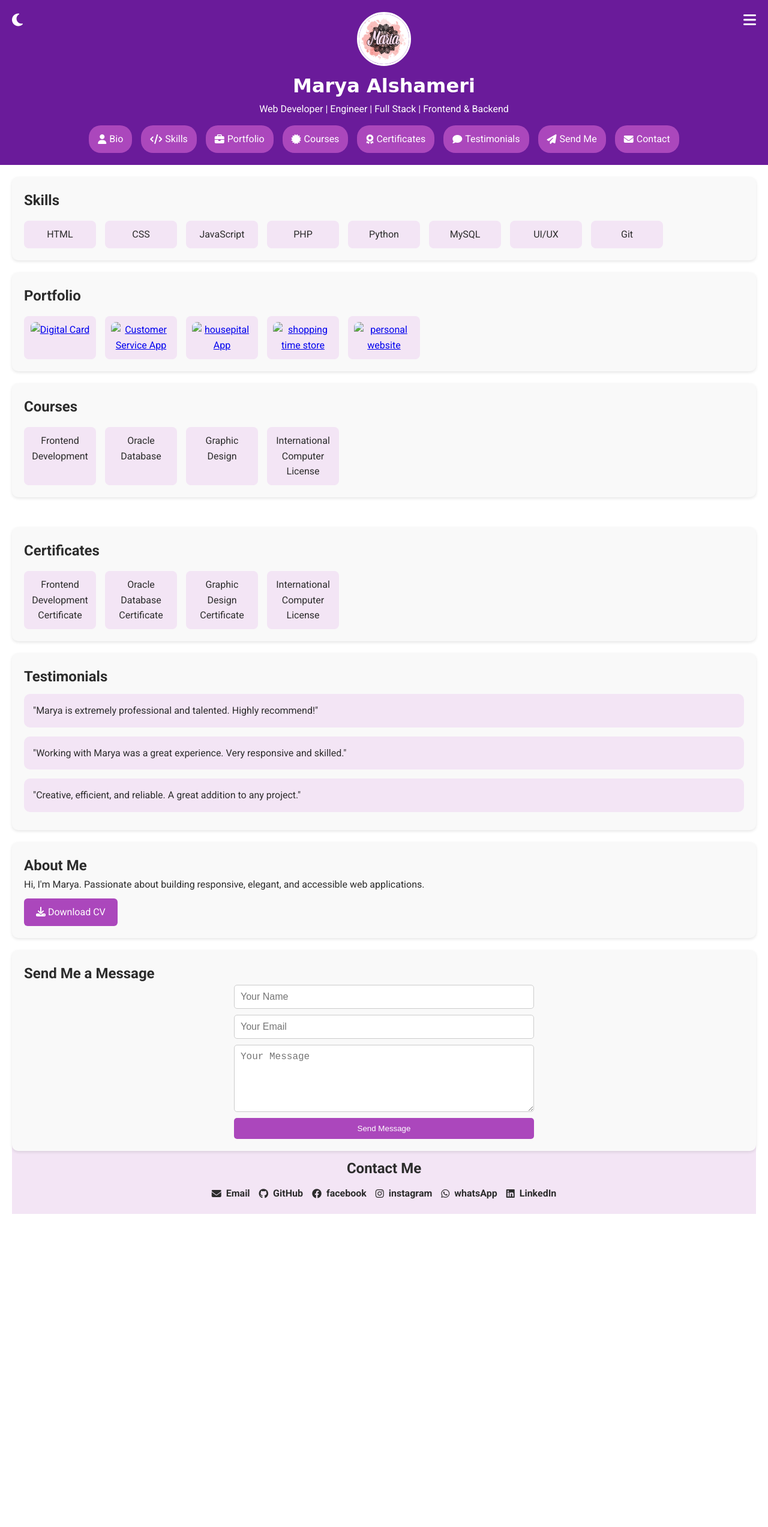
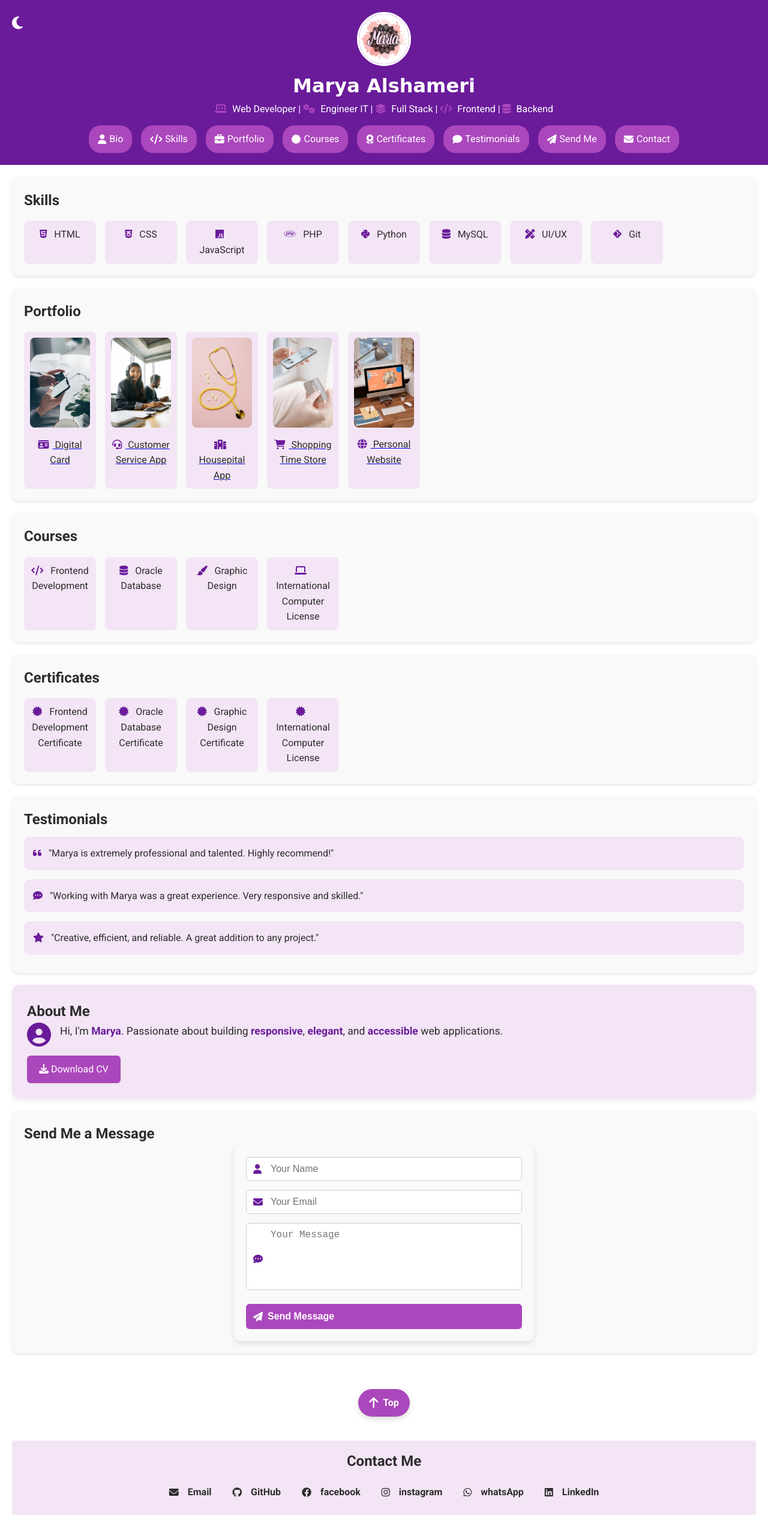
Before and after one commit to maryaalshameri/myWebsite, a plain HTML site: page index.html in a window 1280 px wide. Shown: the whole page at 60% size. Before the commit the page ends 2044 px from the top, so only its background shows below. Drawn offline with nearby package versions, Linux system fonts and the light colour scheme.

Commit message:
delete js and add icon in html

```diff
--- a/css/style.css
+++ b/css/style.css
@@ -7,15 +7,19 @@
       --light-color: #f9f9f9;
       --font-family: 'Roboto', sans-serif;
     }
-    body.dark-mode {
+   #dark-toggle:checked ~ * {
       --primary-color: #452475;
-      --secondary-color: #2c2c2c;
+      --secondary-color: #baa2c4;
       --accent-color: #7b1fa2;
       --text-color: #f5f5f5;
       --bg-color: #1c1c1c;
-      --light-color: #3b343f;
+      --light-color:#a990ad;
     }
-    * { margin: 0; padding: 0; box-sizing: border-box; }
+
+    * {
+      margin: 0;
+       padding: 0;
+        box-sizing: border-box; }
     html { scroll-behavior: smooth; }
     body {
       font-family: var(--font-family);
@@ -25,7 +29,7 @@
     }
     header {
       background: var(--primary-color);
-      color: white;
+      color: var(--bg-color);
       padding: 20px;
       position: relative;
       text-align: center;
@@ -35,7 +39,7 @@
       height: 90px;
       border-radius: 50%;
       object-fit: cover;
-      border: 3px solid white;
+      border: 3px solid var(--bg-color);
        transform: translateY(20px);
   animation: fadeInUp 1s ease forwards;
     }
@@ -46,7 +50,16 @@
   }
 }
 
-    .hamburger, .toggle-mode {
+  nav ul {
+      list-style: none;
+      display: flex;
+      justify-content: center;
+      flex-wrap: wrap;
+      gap: 15px;
+      margin-top: 15px;
+    }
+
+    /* .hamburger, .toggle-mode {
       position: absolute;
       top: 20px;
       background: none;
@@ -64,9 +77,9 @@
       flex-wrap: wrap;
       gap: 15px;
       margin-top: 15px;
-    }
+    } */
     nav ul li a {
-      color: white;
+      color: var(--bg-color);
       text-decoration: none;
       padding: 10px 15px;
       background: var(--accent-color);
@@ -77,7 +90,9 @@
       gap: 5px;
       transition: background 0.3s ease;
     }
-    nav ul li a:hover { background: #8e24aa; }
+    nav ul li a:hover {
+      background: var(--secondary-color);
+    color: var(--text-color); }
     .container {
       display: grid;
       grid-template-areas: 'main' 'footer';
@@ -87,6 +102,11 @@
 
  header h1{
      font-family: "Edu QLD Hand", cursive;}
+     .name i {
+          color: var(--accent-color);
+          margin-right:5px;
+        }
+
     header p {transition: transform 1s ease;
 animation: fadeIn 1.5s ease-in;}
 @keyframes fadeIn{
@@ -102,6 +122,7 @@ animation: fadeIn 1.5s ease-in;}
       width: 100%;
     }
     h2 {  transition: transform 0.3s ease;
+      color: var(--text-color);
 }
 
 h2:hover {
@@ -135,6 +156,19 @@ h2:hover {
       object-fit: cover;
       transition: transform 0.3s;
     }
+
+      .portfolio-item p {
+        margin-top: 8px;
+        font-weight: 500;
+        text-align: center;
+        color: var(--text-color);
+      }
+
+      .portfolio-item i {
+        margin-right: 6px;
+        color: var(--primary-color);
+      }
+
     .portfolio-item img:hover { transform: scale(1.05); }
     .testimonials-list {
       display: flex;
@@ -147,53 +181,130 @@ h2:hover {
       padding: 15px;
       border-radius: 10px;
     }
+
+        .skills-list i,
+        .course-item i,
+        .certificates-list i,
+        .testimonials-list i{
+          margin-right: 8px;
+           color: var(--primary-color);
+         }
     form {
   display: flex;
   flex-direction: column;
-      gap: 10px;
+  gap: 15px;
   max-width: 500px;
   margin: auto;
+  padding: 20px;
+  background-color: var(--light-color);
+  border-radius: 10px;
+  box-shadow: 0 4px 10px rgba(0,0,0,0.1);
 }
-    form input, form textarea {
-      padding: 10px;
-      border-radius: 5px;
+
+.input-icon {
+  position: relative;
+}
+
+.input-icon i {
+  position: absolute;
+  top: 50%;
+  left: 12px;
+  transform: translateY(-50%);
+  color: var(--primary-color);
+}
+
+.input-icon input,
+.input-icon textarea {
+  width: 100%;
+  padding: 10px 10px 10px 40px;
+  border-radius: 6px;
   border: 1px solid #ccc;
   font-size: 1rem;
+  resize: none;
 }
+
 form button {
-      padding: 10px;
+  padding: 12px;
   background: var(--accent-color);
-      color: white;
+  color:var(--bg-color);
   border: none;
-      border-radius: 5px;
+  border-radius: 6px;
   cursor: pointer;
+  font-size: 1rem;
+  font-weight: 600;
+  display: inline-flex;
+  align-items: center;
+  gap: 8px;
   transition: background 0.3s ease;
 }
-    form button:hover { background: #8e24aa; }
+
+form button:hover {
+  background: var(--primary-color);
+}
+
+  #bio {
+  background: var(--secondary-color);
+  padding: 25px;
+  border-radius: 12px;
+  box-shadow: 0 4px 12px rgba(0, 0, 0, 0.08);
+}
+
+.bio-content {
+  display: flex;
+  align-items: flex-start;
+  gap: 15px;
+  font-size: 1.1rem;
+  margin-bottom: 15px;
+  color: var(--text-color);
+}
+
+.bio-icon {
+  font-size: 2.5rem;
+  color: var(--primary-color);
+}
+
+.bio-content strong {
+  color: var(--primary-color);
+}
+.bio-content p span {
+  font-weight: bold;
+  color: var(--primary-color);
+}
+
+.bio-content .highlight {
+  font-weight: 600;
+  color: var(--primary-color);
+}
+
 .download-btn {
   display: inline-block;
   padding: 10px 20px;
-      margin-top: 10px;
   background: var(--accent-color);
-      color: white;
+  color: var(--bg-color);
   border-radius: 6px;
   text-decoration: none;
-      transition: background 0.3s;
+  font-weight: 500;
+  transition: background 0.3s ease;
 }
-    .download-btn:hover { background: #8e24aa; }
+
+.download-btn:hover {
+  background: var(--primary-color);
+}
+
     footer {
       grid-area: footer;
       background: var(--secondary-color);
       text-align: center;
-      padding: 20px;
+      padding: 15px;
     }
     footer ul {
       list-style: none;
       display: flex;
       justify-content: center;
       flex-wrap: wrap;
-      gap: 15px;
+      gap: 5px;
       margin-top: 10px;
+
     }
     footer ul li a {
       text-decoration: none;
@@ -201,33 +312,87 @@ h2:hover {
       font-weight: bold;
       display: inline-flex;
       align-items: center;
+      gap: 15px;
+       border-radius: 20px;
+       padding: 10px 15px;
+
+
+    }
+    footer ul li a:hover {
+      background: var(--accent-color);
+    color: var(--bg-color); }
+.go-top-link {
+  display: inline-flex;
+  align-items: center;
   gap: 8px;
+  background-color: var(--accent-color);
+  color: var(--bg-color);
+  padding: 10px 18px;
+  border-radius: 30px;
+  font-size: 16px;
+  font-weight: 600;
+  text-decoration: none;
+  cursor: pointer;
+  user-select: none;
+  margin: 40px auto 20px auto;
+  transition: background-color 0.3s ease;
+  box-shadow: 0 4px 10px rgba(0, 0, 0, 0.15);
 }
-    #scrollToTopBtn {
-      position: fixed;
-      bottom: 20px;
+
+/* تغير لون الزر عند المرور عليه */
+.go-top-link:hover {
+  background-color: var(--primary-color);
+}
+
+/* عند النقر على الزر واستخدام :target لجعله يختفي */
+#top:target ~ .go-top-link {
+  display: none;
+}
+
+
+.go-top-link i {
+  font-size: 20px;
+}
+
+.toggle-mode {
+      position: absolute;
+      top: 20px;
+      left: 20px;
+      font-size: 1.5rem;
+      color:var(--bg-color);
+      cursor: pointer;
+      z-index: 100;
+    }
+
+    .hamburger {
+      display: none;
+      font-size: 1.5rem;
+      color: var(--bg-color);
+      cursor: pointer;
+      position: absolute;
+      top: 20px;
       right: 20px;
-      background: var(--accent-color);
-      color: white;
-      border: none;
-      padding: 10px 15px;
-      border-radius: 50%;
-      font-size: 18px;
-      cursor: pointer;
+      z-index: 100;
+    }
+
+    @media (max-width: 768px) {
+    .hamburger {
+        display: block;
+      }
+
+      nav ul {
         display: none;
-      z-index: 1000;
-    }
-    @media (max-width: 768px) {
-      nav ul {
         flex-direction: column;
         align-items: center;
-        display: none;
         background: var(--primary-color);
+        padding: 10px;
+        border-radius: 10px;
         margin-top: 10px;
-        padding: 10px 0;
-        border-radius: 10px;
       }
-      nav ul.show { display: flex; }
+
+      #menu-toggle:checked ~ header nav ul {
+        display: flex;
+      }
       footer ul {
         flex-direction: column;
         align-items: flex-start;
--- a/index.html
+++ b/index.html
@@ -6,19 +6,30 @@
   <title>Marya | my wibsite</title>
   <link rel="stylesheet" href="https://cdnjs.cloudflare.com/ajax/libs/font-awesome/6.4.0/css/all.min.css">
   <link href="https://fonts.googleapis.com/css2?family=Roboto:wght@400;700&display=swap" rel="stylesheet">
-  <script src="https://unpkg.com/scrollreveal"></script>
+  <!-- <script src="https://unpkg.com/scrollreveal"></script> -->
   <link rel="stylesheet" href="css/style.css">
 </head>
 
-<body>
+<body id="top">
+
+  <input type="checkbox" id="dark-toggle" hidden>
+  <label for="dark-toggle" class="toggle-mode"><i class="fas fa-moon"></i></label>
+
+  <input type="checkbox" id="menu-toggle" hidden>
+
   <header>
-    <button class="toggle-mode" onclick="toggleMode()"><i class="fas fa-moon"></i></button>
-    <button class="hamburger" onclick="toggleMenu()"><i class="fas fa-bars"></i></button>
+    <label for="menu-toggle" class="hamburger"><i class="fas fa-bars"></i></label>
     <div class="logo">
       <img src="img/2.jpg" alt="Profile Picture">
     </div>
     <h1>Marya Alshameri</h1>
-    <p class="name">Web Developer | Engineer | Full Stack | Frontend & Backend</p>
+    <p class="name">
+      <i class="fas fa-laptop-code"></i> Web Developer |
+      <i class="fas fa-cogs"></i> Engineer IT |
+      <i class="fas fa-layer-group"></i> Full Stack |
+      <i class="fas fa-code"></i> Frontend |
+      <i class="fas fa-database"></i> Backend
+    </p>
     <nav>
       <ul id="navLinks">
         <li><a href="#bio"><i class="fas fa-user"></i> Bio</a></li>
@@ -39,71 +50,120 @@
       <section id="skills">
         <h2>Skills</h2>
         <div class="skills-list">
-          <div>HTML</div>
-          <div>CSS</div>
-          <div>JavaScript</div>
-          <div>PHP</div>
-          <div>Python</div>
-          <div>MySQL</div>
-          <div>UI/UX</div>
-          <div>Git</div>
+            <div><i class="fab fa-html5"></i> HTML</div>
+            <div><i class="fab fa-css3-alt"></i> CSS</div>
+            <div><i class="fab fa-js"></i> JavaScript</div>
+            <div><i class="fab fa-php"></i> PHP</div>
+            <div><i class="fab fa-python"></i> Python</div>
+            <div><i class="fas fa-database"></i> MySQL</div>
+            <div><i class="fas fa-pencil-ruler"></i> UI/UX</div>
+            <div><i class="fab fa-git-alt"></i> Git</div>
         </div>
       </section>
 
       <section id="portfolio">
   <h2>Portfolio</h2>
   <div class="grid">
-          <div class="portfolio-item"><a href="https://github.com/maryaalshameri/digital_card" target="_blank"><img src="img/project1.jpg" alt="Digital Card"></a></div>
-          <div class="portfolio-item"><a href="#" target="_blank"><img src="img/project2.jpg" alt="Customer Service App"></a></div>
-          <div class="portfolio-item"><a href="#" target="_blank"><img src="img/project3.jpg" alt="housepital App"></a></div>
-          <div class="portfolio-item"><a href="#" target="_blank"><img src="img/project2.jpg" alt="shopping time store"></a></div>
-          <div class="portfolio-item"><a href="#" target="_blank"><img src="img/project3.jpg" alt="personal website"> </a></div>
+    <div class="portfolio-item">
+      <a href="https://github.com/maryaalshameri/digital_card" target="_blank">
+        <img src="img/8.jpg" alt="Digital Card">
+        <p><i class="fas fa-id-card"></i> Digital Card</p>
+      </a>
+    </div>
+
+    <div class="portfolio-item">
+      <a href="#" target="_blank">
+        <img src="img/5.jpg" alt="Customer Service App">
+        <p><i class="fas fa-headset"></i> Customer Service App</p>
+      </a>
+    </div>
+
+    <div class="portfolio-item">
+      <a href="#" target="_blank">
+        <img src="img/9.jpg" alt="Housepital App">
+        <p><i class="fas fa-hospital"></i> Housepital App</p>
+      </a>
+    </div>
+
+    <div class="portfolio-item">
+      <a href="#" target="_blank">
+        <img src="img/10.jpg" alt="Shopping Time Store">
+        <p><i class="fas fa-shopping-cart"></i> Shopping Time Store</p>
+      </a>
+    </div>
+
+    <div class="portfolio-item">
+      <a href="#" target="_blank">
+        <img src="img/11.jpg" alt="Personal Website">
+        <p><i class="fas fa-globe"></i> Personal Website</p>
+      </a>
+    </div>
   </div>
 </section>
+
 
       <section id="courses">
         <h2>Courses</h2>
         <div class="grid">
-          <div class="course-item">Frontend Development</div>
-          <div class="course-item">Oracle Database</div>
-          <div class="course-item">Graphic Design</div>
-          <div class="course-item">International Computer License</div>
+          <div class="course-item"><i class="fas fa-code"></i> Frontend Development</div>
+          <div class="course-item"><i class="fas fa-database"></i> Oracle Database</div>
+          <div class="course-item"><i class="fas fa-paint-brush"></i> Graphic Design</div>
+          <div class="course-item"><i class="fas fa-laptop"></i> International Computer License</div>
         </div>
       </section>
 
       <section id="certificates">
         <h2>Certificates</h2>
         <div class="certificates-list">
-          <div>Frontend Development Certificate</div>
-          <div>Oracle Database Certificate</div>
-          <div>Graphic Design Certificate</div>
-          <div>International Computer License</div>
+            <div><i class="fas fa-certificate"></i> Frontend Development Certificate</div>
+            <div><i class="fas fa-certificate"></i> Oracle Database Certificate</div>
+            <div><i class="fas fa-certificate"></i> Graphic Design Certificate</div>
+            <div><i class="fas fa-certificate"></i> International Computer License</div>
+
         </div>
       </section>
 
       <section id="testimonials">
         <h2>Testimonials</h2>
         <div class="testimonials-list">
-          <div>"Marya is extremely professional and talented. Highly recommend!"</div>
-          <div>"Working with Marya was a great experience. Very responsive and skilled."</div>
-          <div>"Creative, efficient, and reliable. A great addition to any project."</div>
+        <div><i class="fas fa-quote-left"></i> "Marya is extremely professional and talented. Highly recommend!"</div>
+        <div><i class="fas fa-comment-dots"></i> "Working with Marya was a great experience. Very responsive and skilled."</div>
+        <div><i class="fas fa-star"></i> "Creative, efficient, and reliable. A great addition to any project."</div>
         </div>
       </section>
+
 <section id="bio">
   <h2>About Me</h2>
-        <p>Hi, I'm Marya. Passionate about building responsive, elegant, and accessible web applications.</p>
+  <div class="bio-content">
+    <i class="fas fa-user-circle bio-icon"></i>
+    <p>Hi, I'm <strong>Marya</strong>. Passionate about building <span>responsive</span>, <span>elegant</span>, and <span>accessible</span> web applications.</p>
+  </div>
   <a href="cv/MaryaCV.pdf" class="download-btn" download><i class="fas fa-download"></i> Download CV</a>
 </section>
+
 
       <section id="sendme">
   <h2>Send Me a Message</h2>
   <form>
+    <div class="input-icon">
+      <i class="fas fa-user"></i>
       <input type="text" placeholder="Your Name" required>
+    </div>
+    <div class="input-icon">
+      <i class="fas fa-envelope"></i>
       <input type="email" placeholder="Your Email" required>
+    </div>
+    <div class="input-icon">
+      <i class="fas fa-comment-dots"></i>
       <textarea rows="5" placeholder="Your Message" required></textarea>
-          <button type="submit">Send Message</button>
+    </div>
+    <button type="submit"><i class="fas fa-paper-plane"></i> Send Message</button>
   </form>
 </section>
+
+      <a href="#top" id="goTop" class="go-top-link">
+    <i class="fa-solid fa-arrow-up"></i> Top
+  </a>
     </main>
 
     <footer id="contact">
@@ -119,9 +179,8 @@
     </footer>
   </div>
 
-  <button id="scrollToTopBtn" title="Top">↑</button>
 
-  <script>
+  <!-- <script>
     function toggleMenu() {
       document.getElementById('navLinks').classList.toggle('show');
     }
@@ -139,6 +198,7 @@
       window.scrollTo({ top: 0, behavior: "smooth" });
     });
 
+
     ScrollReveal().reveal('section', {
       origin: 'bottom',
       distance: '30px',
@@ -146,6 +206,6 @@
       delay: 100,
       reset: true
     });
-  </script>
+  </script>  -->
 </body>
 </html>
```
Also changed, not shown: img/10.jpg (added), img/11.jpg (added), img/5.jpg (added), img/8.jpg (added), img/9.jpg (added). Lines whose indentation alone changed are shown as unchanged.
